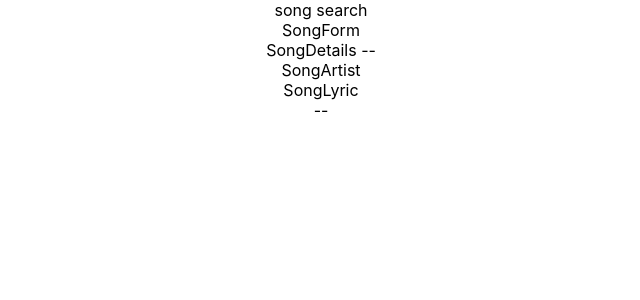
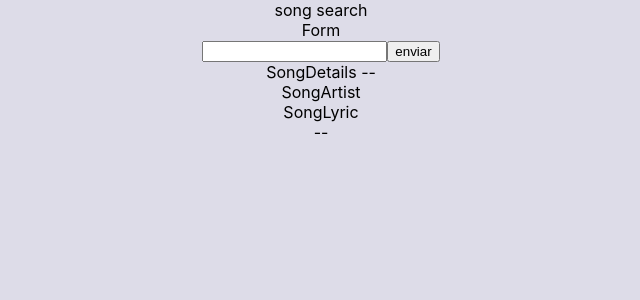
Before and after one commit to JohnRodriguezM/Song_finder, a React (Create React App) app: page / in a window 1280 px wide. Shown: the top 300 px of the page, without its empty margins (319-959 px from the left). Built offline with nearby package versions, Linux system fonts and the light colour scheme.

Commit message:
avance logica

```diff
--- a/package.json
+++ b/package.json
@@ -8,6 +8,7 @@
     "@testing-library/user-event": "^13.5.0",
     "react": "^18.1.0",
     "react-dom": "^18.1.0",
+    "react-icons": "^4.4.0",
     "react-scripts": "5.0.1",
     "web-vitals": "^2.1.4"
   },
--- a/src/components/SongDetails.jsx
+++ b/src/components/SongDetails.jsx
@@ -2,7 +2,7 @@ import React from 'react'
 import SongArtist from './SongArtist'
 import SongLyric from './SongLyric'
 
-const SongDetails = () => {
+const SongDetails = ({search,lyric,bio}) => {
   return (
     <div>SongDetails
     --
--- a/src/components/SongForm.jsx
+++ b/src/components/SongForm.jsx
@@ -1,8 +1,31 @@
-import React from 'react'
+import React, { useState, useEffect } from 'react';
 
-const SongForm = () => {
+
+const SongForm = ({handleSearch}) => {
+
+  const [form, setForm] = useState({})
+
+  const handleChange = e => {
+    setForm({
+      ...form,
+      [e.target.name]:e.target.value,
+    })
+  }
+
+
+  const handleSubmit = e => {
+    e.preventDefault();
+    handleSearch(form)
+  }
   return (
-    <div>SongForm</div>
+    <div>
+      Form
+      <form onSubmit={handleSubmit}>
+        <input type="text" name="song" id=""  onInput = {handleChange} />
+        <input type="submit" value="enviar" />
+      </form>
+
+    </div>
   )
 }
 
--- /dev/null
+++ b/src/components/SongLoader.jsx
@@ -0,0 +1,13 @@
+import React from 'react'
+import { BiLoader } from "react-icons/bi";
+import '../css/SongLoader.css'
+// ? se usa componente para simular la carga desde el backend de la informacion
+const Loader = () => {
+  return (
+    <div>
+      <BiLoader className="loader" />
+    </div>
+  )
+}
+
+export default Loader
--- a/src/components/SongSearch.jsx
+++ b/src/components/SongSearch.jsx
@@ -4,21 +4,29 @@ import React, { useState, useEffect } from 'react';
 //! importación de componentes
 import SongDetails from './SongDetails';
 import SongForm from './SongForm';
-
+import SongLoader from './SongLoader';
 const SongSearch = () => {
   const [search, setSearch] = useState(null)
-  const [liryc, setLiryc] = useState(null)
+  const [lyric, setLyric] = useState(null)
   const [bio, setBio] = useState(null)
   const [loading, setLoading] = useState(false)
 
-
+  const handleSearch = data => {
+    console.log(data)
+    setSearch(data)
+    console.log(search)
+  }
 
   //*pendiente del uso del useEffect para traer la data
   return (
     <div>
       song search
-      <SongForm />
-      <SongDetails />
+      <SongForm handleSearch={handleSearch}/>
+      {loading ? <SongLoader /> : <SongDetails
+        search ={search}
+        lyric = {lyric}
+        bio = {bio}
+      />}
     </div>
   )
 }
--- /dev/null
+++ b/src/css/SongLoader.css
@@ -0,0 +1,29 @@
+html{
+  background-color: #C3C2D890;
+}
+
+@media (prefers-reduced-motion: no-preference) {
+  .loader {
+    animation: App-logo-spin infinite 2.5s linear;
+  }
+}
+
+.loader {
+  margin: 0 auto;
+  text-align: center;
+  font-size: 65px;
+  color: #1b1b32;
+}
+
+.App-link {
+  color: #61dafb;
+}
+
+@keyframes App-logo-spin {
+  from {
+    transform: rotate(0deg);
+  }
+  to {
+    transform: rotate(360deg);
+  }
+}
```
Also changed, not shown: 1 other file (tests, documents, lock files or other folders).
